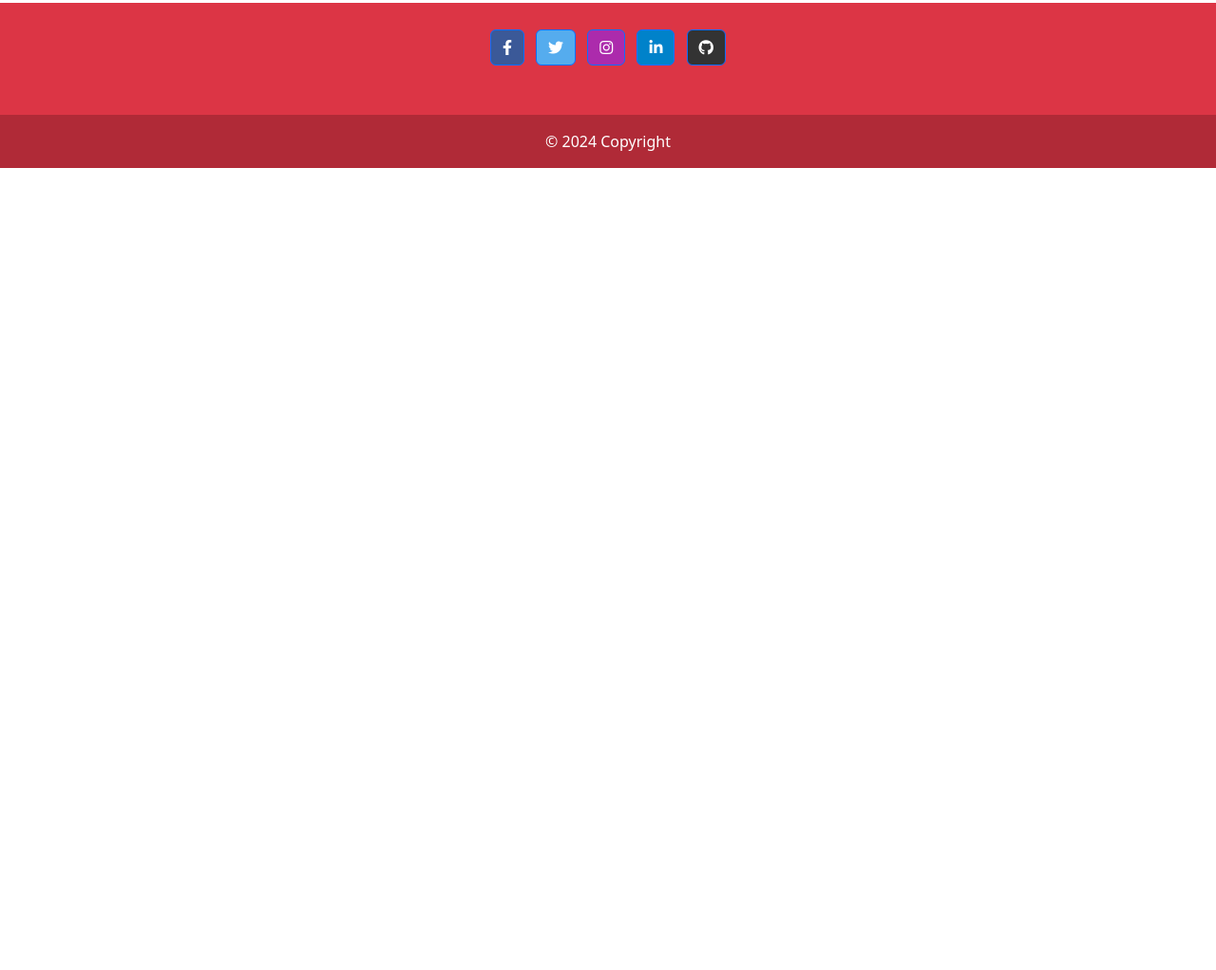
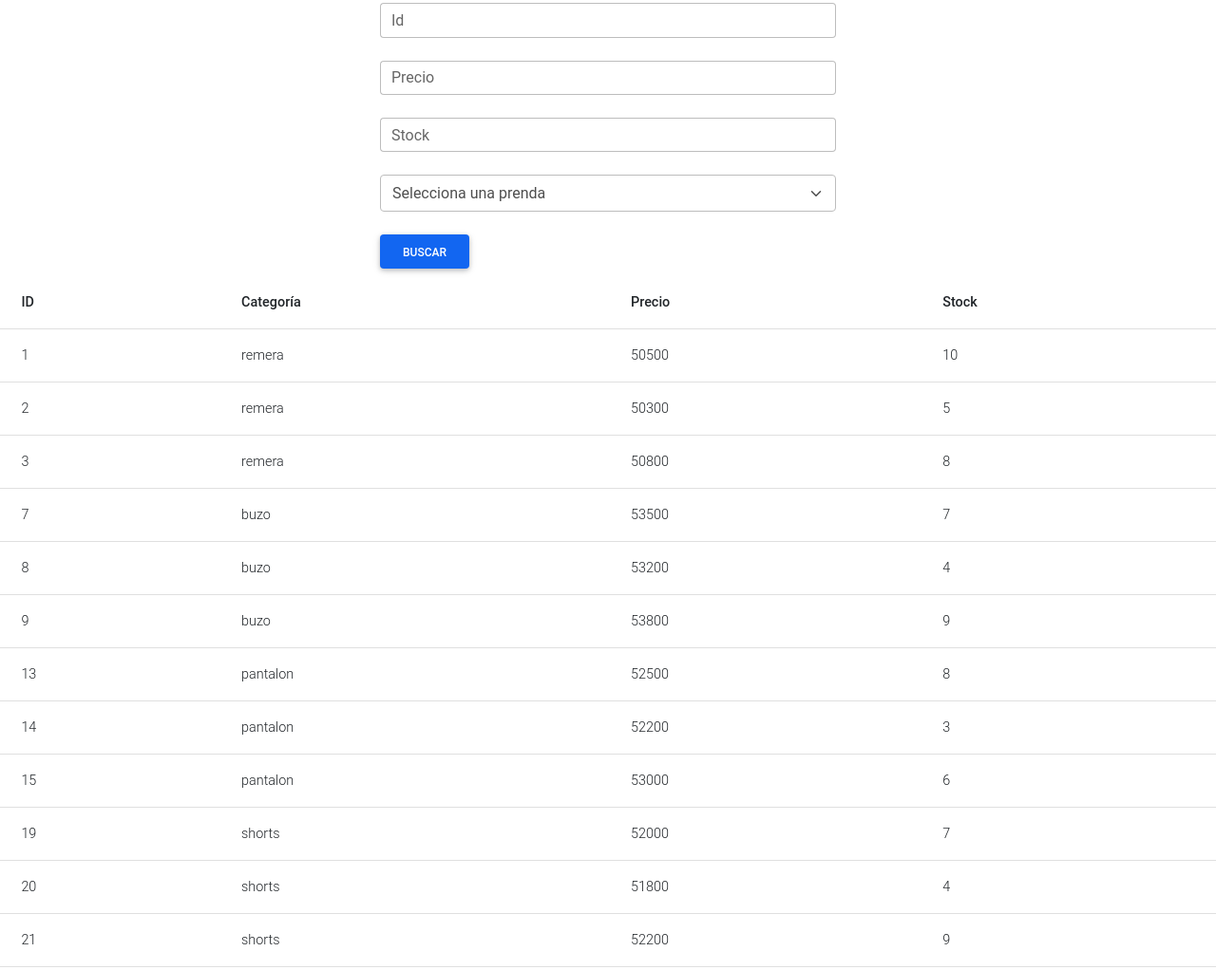
Before and after one commit to JonathanJM-cba/Proyecto-CAC-Node-Grupo12, a plain HTML site: page pages/misPrendas.html in a window 1280 px wide. Shown: the part 383-1405 px from the top of the page at 95% size. Before the commit the page ends 800 px from the top, so only its background shows below. Drawn offline with nearby package versions, Linux system fonts and the light colour scheme.

Commit message:
Se agrega form y tabla para nav misPrendas

```diff
--- /dev/null
+++ b/js/tablaMisPrendas.js
@@ -0,0 +1,172 @@
+const misPrendas = [
+  {
+    id: 1,
+    categoria: "remera",
+    precio: 50500,
+    img: "https://media.istockphoto.com/id/137996281/es/foto/camiseta-azul.jpg?s=2048x2048&w=is&k=20&c=dI6xwfeCgv_NCUIslWPEO1WxvWrSqifbNcIe9r8xoP0=",
+    talla: "M",
+    descripcion: "Remera de algodón azul con cuello redondo",
+    stock: 10,
+    tienda: "ModaArgentina",
+    ubicacion: "Av. de Mayo 123",
+  },
+  {
+    id: 2,
+    categoria: "remera",
+    precio: 50300,
+    img: "https://media.istockphoto.com/id/898398734/es/foto/camisa-blanca-t.jpg?s=2048x2048&w=is&k=20&c=l7gsLW-9mi0Ms1GvhATgJQZQSsVHJD4ZZikrM3V-LTA=",
+    talla: "S",
+    descripcion: "Remera básica de algodón blanco",
+    stock: 5,
+    tienda: "FashionCity",
+    ubicacion: "Calle Florida 456",
+  },
+  {
+    id: 3,
+    categoria: "remera",
+    precio: 50800,
+    img: "https://static.cotodigital3.com.ar/sitios/fotos/full/00574700/00574769.jpg?3.0.169",
+    talla: "L",
+    descripcion: "Remera de manga corta negra con estampado",
+    stock: 8,
+    tienda: "ElGuardarropa",
+    ubicacion: "Av. Rivadavia 789",
+  },
+  {
+    id: 7,
+    categoria: "buzo",
+    precio: 53500,
+    img: "https://media.istockphoto.com/id/1142211730/es/foto/frente-de-sudadera-con-capucha-aislada-sobre-fondo-blanco.jpg?s=2048x2048&w=is&k=20&c=skgSK6Q5eoRps2frGLlp9KGMkewJ6jDHTTX-5SZsimg=",
+    talla: "L",
+    descripcion: "Buzo azul con capucha y bolsillos",
+    stock: 7,
+    tienda: "BuzosTop",
+    ubicacion: "Av. Belgrano 456",
+  },
+  {
+    id: 8,
+    categoria: "buzo",
+    precio: 53200,
+    img: "https://www.puntosport.com.ar/16612-medium_default/buzo-new-balance-mujer-medio-cierre-gris-melange-oscuro-wt01137bkh.jpg",
+    talla: "S",
+    descripcion: "Buzo gris oscuro con cierre frontal",
+    stock: 4,
+    tienda: "BuzosFashion",
+    ubicacion: "Calle Lavalle 890",
+  },
+  {
+    id: 9,
+    categoria: "buzo",
+    precio: 53800,
+    img: "https://assets.adidas.com/images/w_600,f_auto,q_auto/8525ecd84ded478881afaac400ce8925_9366/Buzo_con_Capucha_Bordado_Diagonal_Negro_FM3366_01_laydown.jpg",
+    talla: "M",
+    descripcion: "Buzo negro de algodón con logo bordado",
+    stock: 9,
+    tienda: "BuzosSport",
+    ubicacion: "Av. Córdoba 1234",
+  },
+  {
+    id: 13,
+    categoria: "pantalon",
+    precio: 52500,
+    img: "https://www.ansilta.com/img/articulos/2023/12/pantalon_congo_5_versatil_1_imagen3.jpg",
+    talla: "S",
+    descripcion: "Pantalón de tela azul con bolsillos laterales",
+    stock: 8,
+    tienda: "PantalonesAZ",
+    ubicacion: "Calle Florida 456",
+  },
+  {
+    id: 14,
+    categoria: "pantalon",
+    precio: 52200,
+    img: "https://lp2.hm.com/hmgoepprod?set=quality%5B79%5D%2Csource%5B%2F5e%2Ffd%2F5efd192beb9c2908670df72c1b568a7df9edd30b.jpg%5D%2Corigin%5Bdam%5D%2Ccategory%5Bmen_trousers_dressed%5D%2Ctype%5BDESCRIPTIVESTILLLIFE%5D%2Cres%5Bm%5D%2Chmver%5B2%5D&call=url[file:/product/main]",
+    talla: "M",
+    descripcion: "Pantalón de vestir gris oscuro",
+    stock: 3,
+    tienda: "PantalonesGris",
+    ubicacion: "Av. Rivadavia 789",
+  },
+  {
+    id: 15,
+    categoria: "pantalon",
+    precio: 53000,
+    img: "https://via.placeholder.com/150",
+    talla: "L",
+    descripcion: "Pantalón negro de jeans",
+    stock: 6,
+    tienda: "JeansNegros",
+    ubicacion: "Calle Corrientes 1011",
+  },
+  {
+    id: 19,
+    categoria: "shorts",
+    precio: 52000,
+    img: "",
+    talla: "M",
+    descripcion: "Shorts deportivos azul marino",
+    stock: 7,
+    tienda: "ShortsAzul",
+    ubicacion: "Calle Lavalle 890",
+  },
+  {
+    id: 20,
+    categoria: "shorts",
+    precio: 51800,
+    img: "https://media.istockphoto.com/id/1147316249/es/foto/pantalones-vaqueros-aislados-sobre-fondo-blanco.jpg?s=2048x2048&w=is&k=20&c=ASLmbKzs7sGSO1ColSrBl7Ed-fzwOPYsyNTjpPs3mBI=",
+    talla: "L",
+    descripcion: "Shorts de tela gris con bolsillos traseros",
+    stock: 4,
+    tienda: "ShortsGris",
+    ubicacion: "Av. Córdoba 1234",
+  },
+  {
+    id: 21,
+    categoria: "shorts",
+    precio: 52200,
+    img: "https://static.miinto.net/f4ea197dec645f2420241bc5d61428d8.jpg?width=693&height=842",
+    talla: "XL",
+    descripcion: "Shorts negros de algodón con cordón en la cintura",
+    stock: 9,
+    tienda: "ShortsNegros",
+    ubicacion: "Av. Independencia 567",
+  },
+];
+
+const divTabla = document.querySelector(".table-prenda");
+
+// Se crea la tabla
+const tabla = document.createElement("table");
+tabla.classList.add("table");
+
+//Encabezado
+const encabezado = document.createElement("thead");
+const encabezadoFila = document.createElement("tr");
+encabezado.innerHTML = `
+  <th>ID</th>
+  <th>Categoría</th>
+  <th>Precio</th>
+  <th>Stock</th>
+`;
+encabezado.appendChild(encabezadoFila);
+
+//Cuerpo de la tabla
+const cuerpoTabla = document.createElement("tbody");
+
+misPrendas.forEach((prenda) => {
+  const fila = document.createElement("tr");
+  fila.innerHTML = `
+    <td>${prenda.id}</td>
+    <td>${prenda.categoria}</td>
+    <td>${prenda.precio}</td>
+    <td>${prenda.stock}</td>
+  `;
+  cuerpoTabla.appendChild(fila);
+});
+
+// Agregar el encabezado y el cuerpo a la tabla
+tabla.appendChild(encabezado);
+tabla.appendChild(cuerpoTabla);
+
+// Agregar la tabla al div
+divTabla.appendChild(tabla);
--- a/pages/misPrendas.html
+++ b/pages/misPrendas.html
@@ -19,6 +19,11 @@
     <!-- Enlace a FontAwesome -->
     <link
       href="https://cdnjs.cloudflare.com/ajax/libs/font-awesome/6.0.0-beta3/css/all.min.css"
+      rel="stylesheet"
+    />
+    <!-- Enlace a Material Design Bootstrap -->
+    <link
+      href="https://cdn.jsdelivr.net/npm/mdb-ui-kit@3.9.0/css/mdb.min.css"
       rel="stylesheet"
     />
     <title>Tienda ModaPlus+</title>
@@ -57,7 +62,43 @@
       <h2 class="title-misPrendas">GESTIONA TUS PRENDAS</h2>
       <section class="seccion-search-misPrendas">
         <form style="width: 30rem">
-          <!--AGREGAR LOS INPUT-->
+          <div class="search-misPrendas">
+            <!-- Id input -->
+            <div data-mdb-input-init class="form-outline mb-4">
+              <input type="number" id="id" class="form-control" />
+              <label class="form-label" for="id">Id</label>
+            </div>
+            <!-- Precio input -->
+            <div data-mdb-input-init class="form-outline mb-4">
+              <input type="number" id="precio" class="form-control" />
+              <label class="form-label" for="precio">Precio</label>
+            </div>
+            <!-- Stock input -->
+            <div data-mdb-input-init class="form-outline mb-4">
+              <input type="number" id="stock" class="form-control" />
+              <label class="form-label" for="stock">Stock</label>
+            </div>
+            <!-- Select -->
+            <div data-mdb-input-init class="form-outline mb-4">
+              <select class="form-select" id="prenda" required>
+                <option value="" disabled selected>
+                  Selecciona una prenda
+                </option>
+                <option value="remera">Remera</option>
+                <option value="buzo">Buzo</option>
+                <option value="pantalon">Pantalón</option>
+                <option value="shorts">Shorts</option>
+              </select>
+            </div>
+            <!-- Submit button -->
+            <button
+              data-mdb-ripple-init
+              type="button"
+              class="btn btn-primary mb-2"
+            >
+              Buscar
+            </button>
+          </div>
         </form>
       </section>
       <section class="seccion-misPrendas">
@@ -132,5 +173,8 @@
       <!-- Copyright -->
     </footer>
     <!-- Footer -->
+    <script src="../js/tablaMisPrendas.js"></script>
+    <!-- MDB -->
+    <script src="https://cdn.jsdelivr.net/npm/mdb-ui-kit@3.9.0/js/mdb.min.js"></script>
   </body>
 </html>
```
